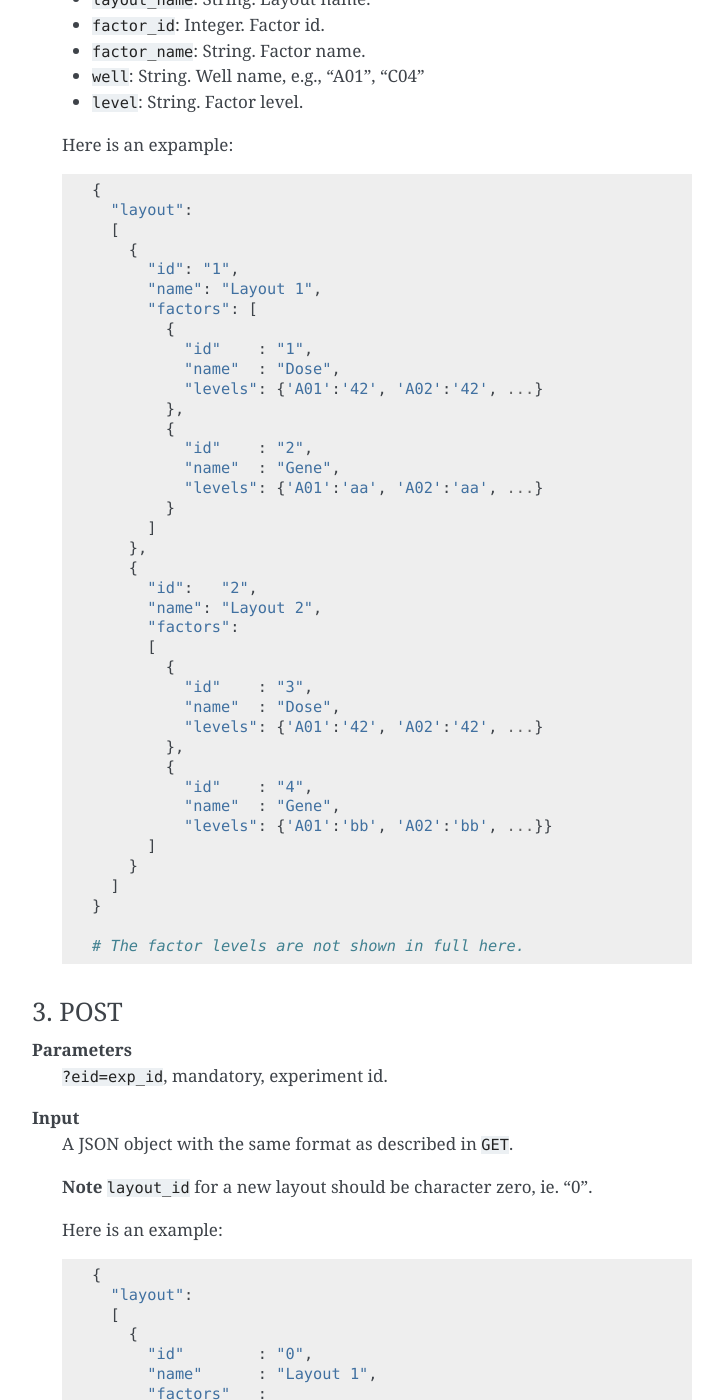
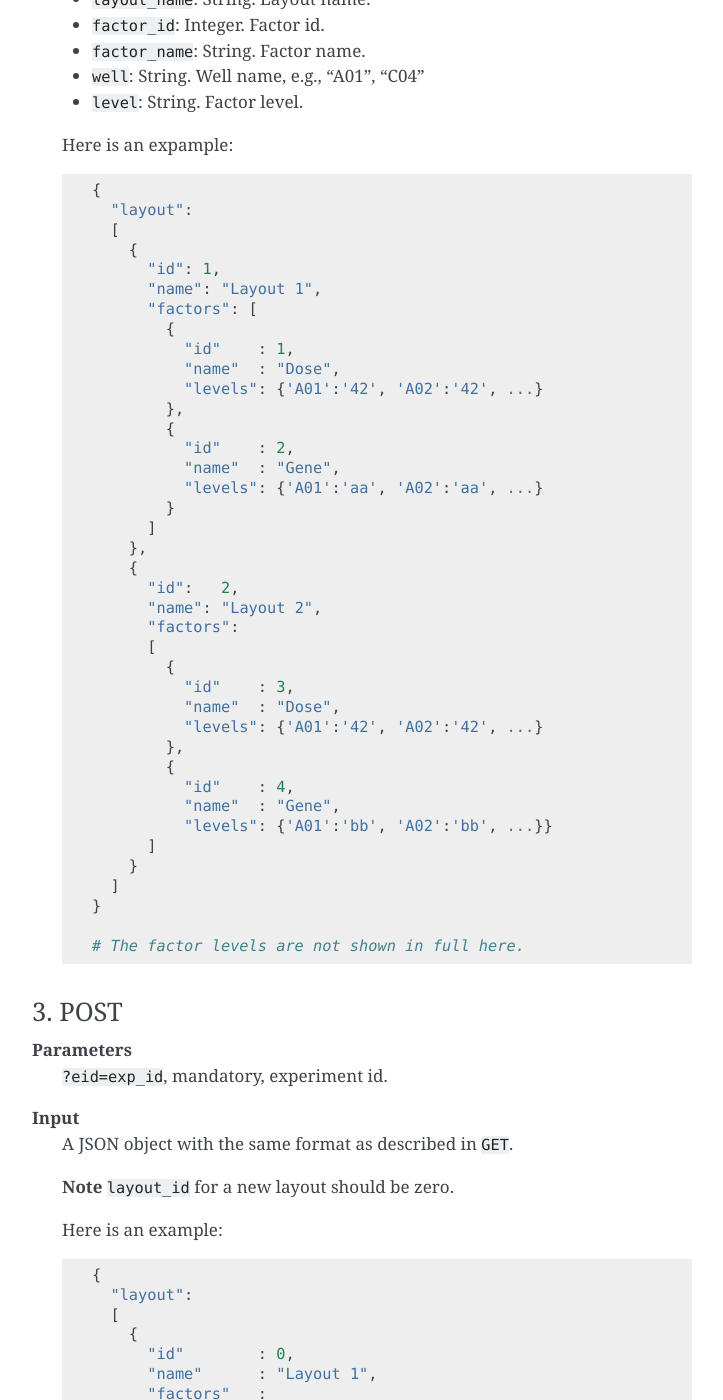
Before and after one commit to gaoce/TimeVis, a Sphinx documentation site: the page built from docs/api_v2.rst, in a window 1280 px wide and 1400 px high, scrolled down 6339 px. Shown: the whole window, without its empty margins (388-1111 px from the left). Built offline with Sphinx 7.4.7, drawn with Linux system fonts in a browser that asks for light colours.

Commit message:
Update doc

```diff
--- a/docs/api_v2.rst
+++ b/docs/api_v2.rst
@@ -343,33 +343,33 @@ A summary of all HTTP verbs used for this endpoint:
         "layout":
         [
           {
-            "id": "1",
+            "id": 1,
             "name": "Layout 1",
             "factors": [
               {
-                "id"    : "1",
+                "id"    : 1,
                 "name"  : "Dose",
                 "levels": {'A01':'42', 'A02':'42', ...}
               },
               {
-                "id"    : "2",
+                "id"    : 2,
                 "name"  : "Gene",
                 "levels": {'A01':'aa', 'A02':'aa', ...}
               }
             ]
           },
           {
-            "id":   "2",
+            "id":   2,
             "name": "Layout 2",
             "factors":
             [
               {
-                "id"    : "3",
+                "id"    : 3,
                 "name"  : "Dose",
                 "levels": {'A01':'42', 'A02':'42', ...}
               },
               {
-                "id"    : "4",
+                "id"    : 4,
                 "name"  : "Gene",
                 "levels": {'A01':'bb', 'A02':'bb', ...}}
             ]
@@ -387,7 +387,7 @@ A summary of all HTTP verbs used for this endpoint:
 **Input**
     A JSON object with the same format as described in ``GET``.
 
-    **Note** ``layout_id`` for a new layout should be character zero, ie. "0".
+    **Note** ``layout_id`` for a new layout should be zero.
 
     Here is an example:
 
@@ -397,12 +397,12 @@ A summary of all HTTP verbs used for this endpoint:
         "layout":
         [
           {
-            "id"        : "0",
+            "id"        : 0,
             "name"      : "Layout 1",
             "factors"   :
             [
               {
-                "id"    : "1",
+                "id"    : 1,
                 "name"  : "Dose",
                 "levels": {"A01":"42", "A02":"42", "A03":"42", ...}
               },
```
Also changed, not shown: 1 other file.
